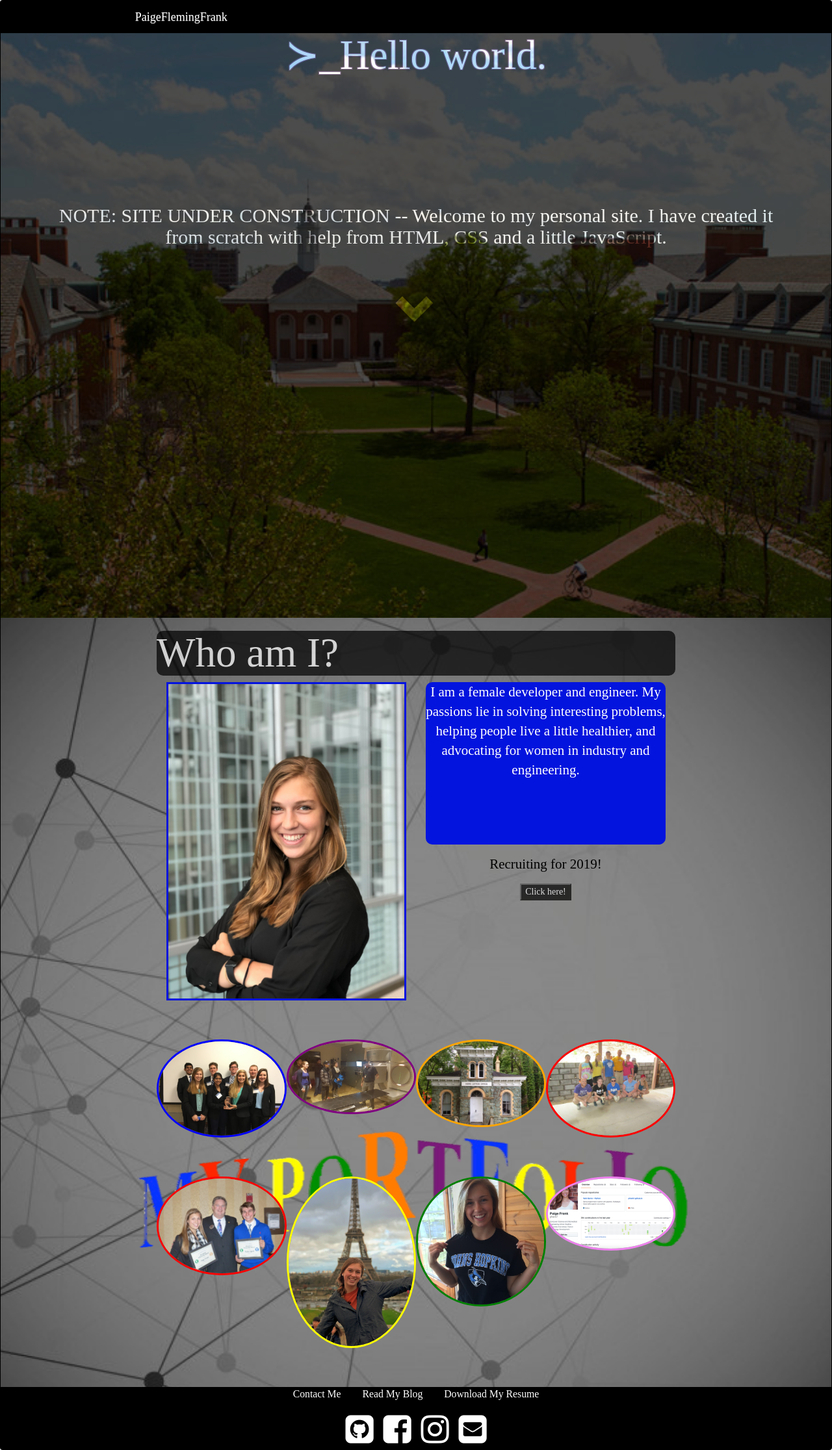
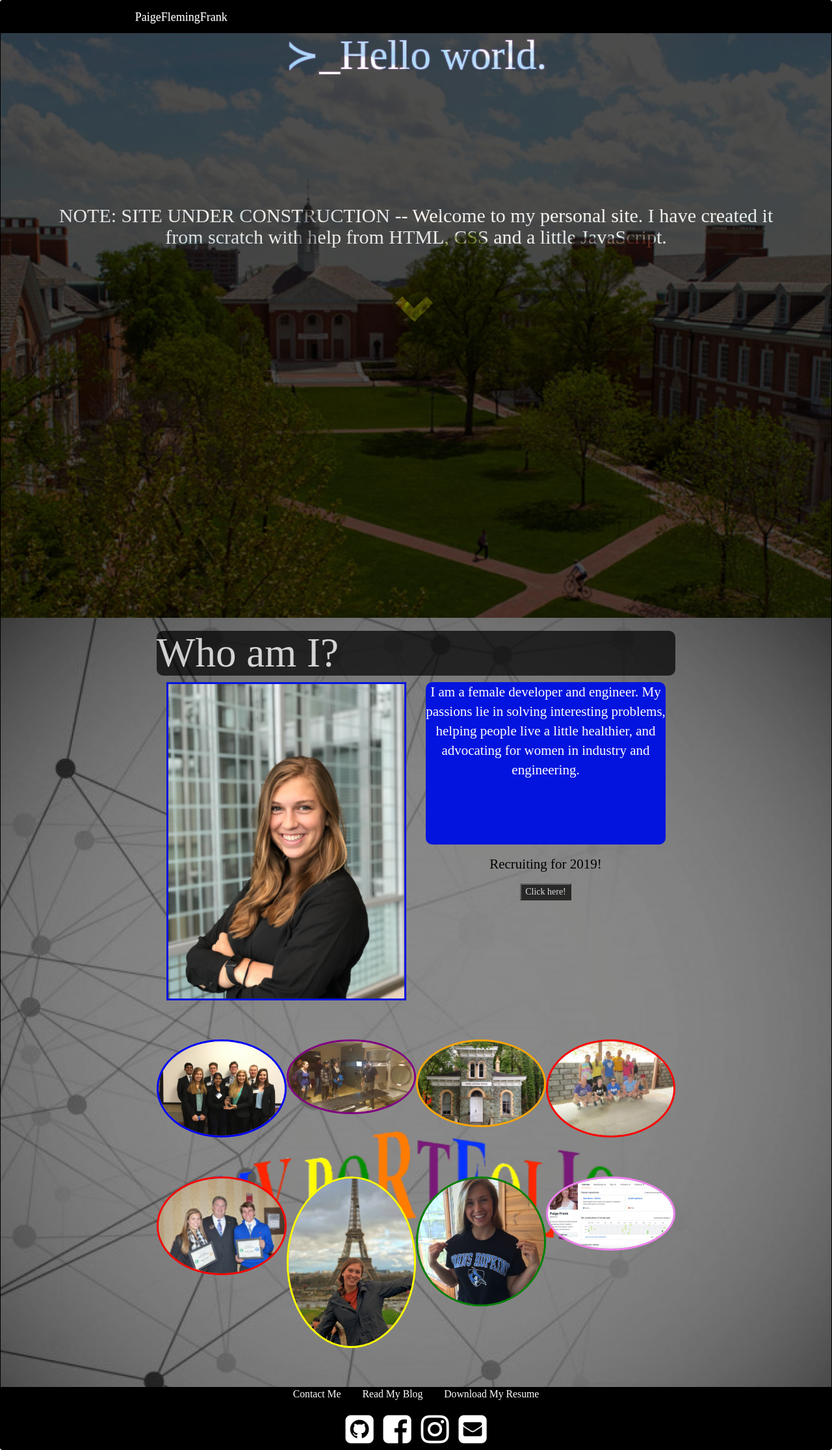
Before and after one commit to pfrank7/pfrank7.github.io, a Jekyll site: the page built from index.html, in a window 1280 px wide. Shown: the whole page at 65% size. Built offline with Jekyll 4.4.1, drawn with Linux system fonts in a browser that asks for light colours; nearby versions of some CDN libraries.

Commit message:
Update index.html

```diff
--- a/index.html
+++ b/index.html
@@ -52,7 +52,8 @@ title: Paige Frank
 	width: 100%;
 	background-image: url("../photos/portfolioback.png");
 	background-repeat: no-repeat;
-	background-size: 100% 100%;
+	background-size: 75% 100%;
+	background-position: top;
 	}
 .img-circle {
 	margin:0px;
```
